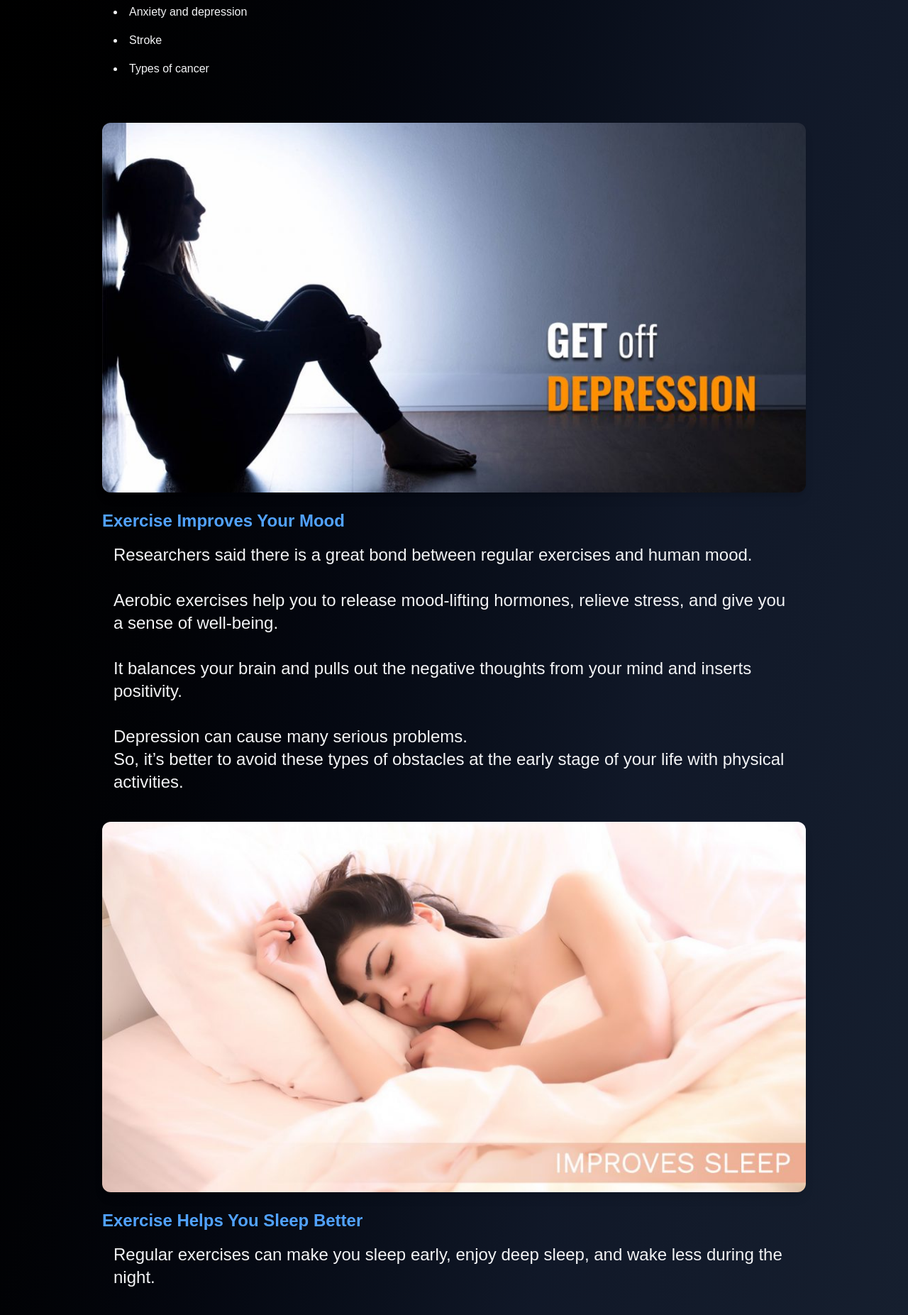
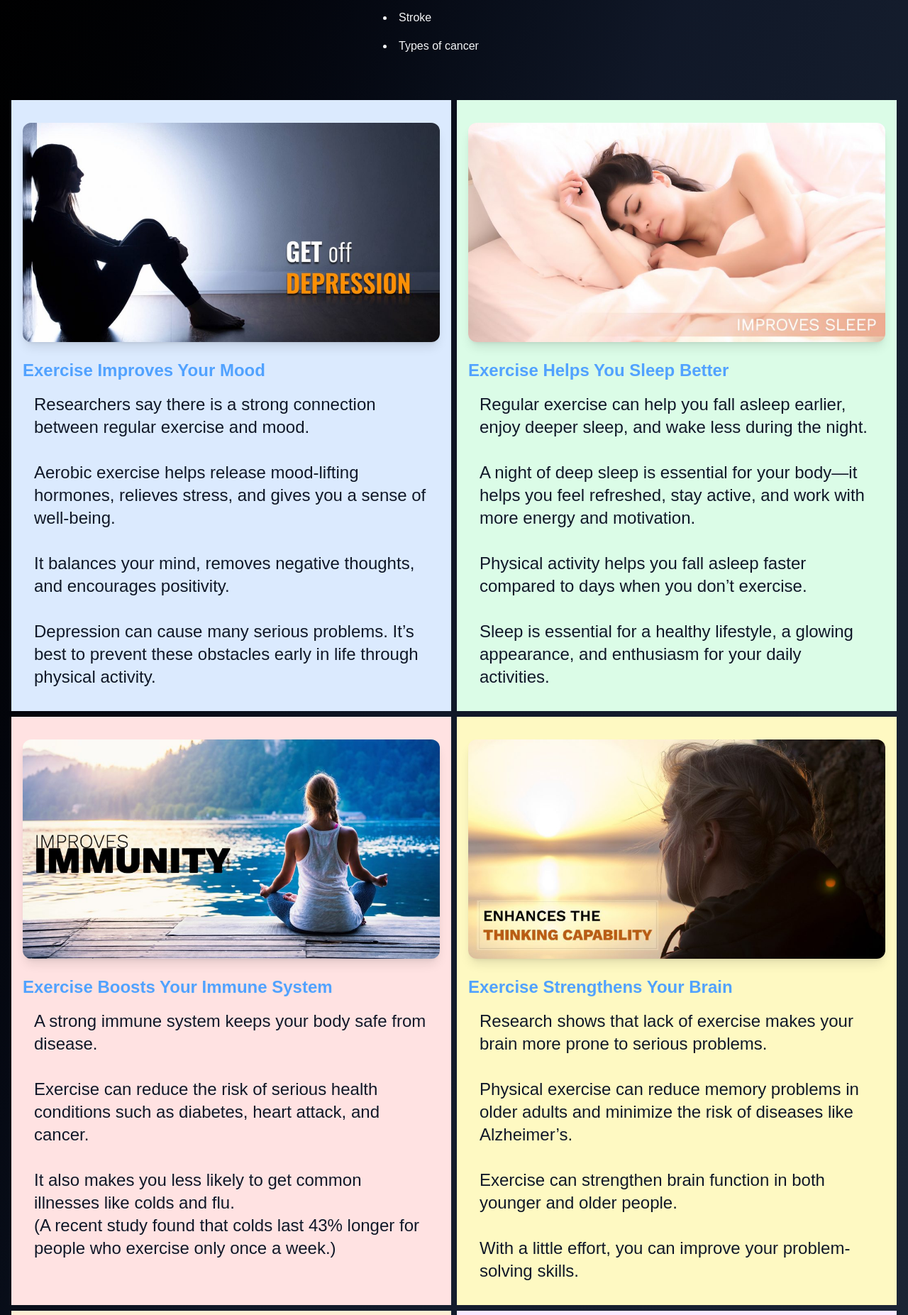
Before and after one commit to jacam666/coaching-website, a Next.js app: page /why-exercise in a window 1280 px wide. Shown: the part 880-2733 px from the top of the page at 71% size. Built offline with nearby package versions, Linux system fonts and the light colour scheme.

Commit message:
restyled why-exercise page

```diff
--- a/src/app/why-exercise/page.tsx
+++ b/src/app/why-exercise/page.tsx
@@ -10,7 +10,7 @@ export default function WhyExercise() {
                 <Navbar />
             </div>
             <section className="flex-1 py-10">
-                <div className="w-full max-w-5xl mx-auto px-4">
+                <div className="w-full md:text-center max-w-5xl mx-auto px-4">
                     <Image
                         src="/images/why-exercise/good-fitnees.jpg"
                         alt="Benefits of Exercise"
@@ -25,7 +25,8 @@ export default function WhyExercise() {
                     <h3 className="text-xl font-bold mb-4">
                         It prevents many health issues such as:
                     </h3>
-                    <ul className="list-disc list-inside space-y-4 mx-4 text-gray-100 mb-6">
+                    <ul className="list-disc list-inside md:w-50 mx-auto text-start space-y-4 text-gray-100 mb-6">
+                        <div>
                         <li>
                             High blood pressure
                         </li>
@@ -35,6 +36,7 @@ export default function WhyExercise() {
                         <li>
                             Arthritis
                         </li>
+                        </div>
                         <li>
                             Anxiety and depression
                         </li>
@@ -47,7 +49,8 @@ export default function WhyExercise() {
                     </ul>
                 </div>
             </section>
-            <section className="w-full max-w-5xl mx-auto px-4 ">
+            <div className="px-4 grid grid-cols-1 md:grid-cols-2 gap-2 ">
+                <section className="w-full max-w-5xl mx-auto px-4 bg-blue-100 p-8 ">
                     <Image
                         src="/images/why-exercise/fitness-1.jpg"
                         alt="Benefits of Exercise"
@@ -58,15 +61,14 @@ export default function WhyExercise() {
 
                     <h3 className="text-2xl font-bold mb-4 text-blue-400">Exercise Improves Your Mood</h3>
 
-                <p className="max-w-5xl mx-auto text-lg lg:text-2xl px-4 mb-10 text-gray-100">
-                    Researchers said there is a great bond between regular exercises and human mood.<br /><br />
-                    Aerobic exercises help you to release mood-lifting hormones, relieve stress, and give you a sense of well-being.<br /><br />
-                    It balances your brain and pulls out the negative thoughts from your mind and inserts positivity.<br /><br />
-                    Depression can cause many serious problems.<br />
-                    So, it’s better to avoid these types of obstacles at the early stage of your life with physical activities.
+                    <p className="max-w-5xl mx-auto text-lg lg:text-2xl px-4  text-gray-900">
+                        Researchers say there is a strong connection between regular exercise and mood.<br /><br />
+                        Aerobic exercise helps release mood-lifting hormones, relieves stress, and gives you a sense of well-being.<br /><br />
+                        It balances your mind, removes negative thoughts, and encourages positivity.<br /><br />
+                        Depression can cause many serious problems. It’s best to prevent these obstacles early in life through physical activity.
                     </p>
                 </section>
-            <section className="w-full max-w-5xl mx-auto px-4 ">
+                <section className="w-full max-w-5xl mx-auto px-4 bg-green-100 p-8 ">
                     <Image
                         src="/images/why-exercise/fitness-sleep.jpg"
                         alt="Benefits of Exercise"
@@ -77,14 +79,14 @@ export default function WhyExercise() {
 
                     <h3 className="text-2xl font-bold mb-4 text-blue-400">Exercise Helps You Sleep Better</h3>
 
-                     <p className="max-w-5xl mx-auto text-lg lg:text-2xl px-4 mb-10 text-gray-100">
-                         Regular exercises can make you sleep early, enjoy deep sleep, and wake less during the night.<br /><br />
-                         A night of deep sleep is the necessity of your body—it helps you feel refreshed, stay active, and work with more energy and encouragement.<br /><br />
-                         When you do some sort of physical movements, it will make you sleep faster compared to other days when you don’t perform any workout.<br /><br />
-                         And we all know sleep is an essential part of your life to bring glow on your face, a healthy lifestyle, and enthusiasm to engage in your work.
+                    <p className="max-w-5xl mx-auto text-lg lg:text-2xl px-4  text-gray-900">
+                        Regular exercise can help you fall asleep earlier, enjoy deeper sleep, and wake less during the night.<br /><br />
+                        A night of deep sleep is essential for your body—it helps you feel refreshed, stay active, and work with more energy and motivation.<br /><br />
+                        Physical activity helps you fall asleep faster compared to days when you don’t exercise.<br /><br />
+                        Sleep is essential for a healthy lifestyle, a glowing appearance, and enthusiasm for your daily activities.
                     </p>
                 </section>
-            <section className="w-full max-w-5xl mx-auto px-4 ">
+                <section className="w-full max-w-5xl mx-auto px-4 bg-red-100 p-8 ">
                     <Image
                         src="/images/why-exercise/fitness-immunity.jpg"
                         alt="Benefits of Exercise"
@@ -95,14 +97,14 @@ export default function WhyExercise() {
 
                     <h3 className="text-2xl font-bold mb-4 text-blue-400">Exercise Boosts Your Immune System</h3>
 
-                <p className="max-w-5xl mx-auto text-lg lg:text-2xl px-4 mb-10 text-gray-100">
-                    A stronger immune system keeps the body safe from diseases.<br /><br />
-                    The physical benefits of exercise can reduce the risk of certain serious health conditions such as diabetes, heart attack, and cancer.<br /><br />
-                    It also makes you less likely to get common illnesses such as colds and flu.<br />
-                    (A recent study has declared, colds last 43% longer for people who work out once a week).
+                    <p className="max-w-5xl mx-auto text-lg lg:text-2xl px-4  text-gray-900">
+                        A strong immune system keeps your body safe from disease.<br /><br />
+                        Exercise can reduce the risk of serious health conditions such as diabetes, heart attack, and cancer.<br /><br />
+                        It also makes you less likely to get common illnesses like colds and flu.<br />
+                        (A recent study found that colds last 43% longer for people who exercise only once a week.)
                     </p>
                 </section>
-            <section className="w-full max-w-5xl mx-auto px-4 ">
+                <section className="w-full max-w-5xl mx-auto px-4 bg-yellow-100 p-8 ">
                     <Image
                         src="/images/why-exercise/fitness-thinking.jpg"
                         alt="Benefits of Exercise"
@@ -113,14 +115,14 @@ export default function WhyExercise() {
 
                     <h3 className="text-2xl font-bold mb-4 text-blue-400">Exercise Strengthens Your Brain</h3>
 
-                <p className="max-w-5xl mx-auto text-lg lg:text-2xl px-4 mb-10 text-gray-100">
-                    Science says less workout means your brain is more prone to serious problems.<br /><br />
-                    There is great value in physical exercise—it can lessen memory problems like loss of memory in older people and minimize diseases like Alzheimer’s.<br /><br />
-                    Physical exercise can strengthen the brain functionality of both younger and older people.<br /><br />
-                    With a little effort, you’re capable of increasing the problem-solving skills in your mind.
+                    <p className="max-w-5xl mx-auto text-lg lg:text-2xl px-4  text-gray-900">
+                        Research shows that lack of exercise makes your brain more prone to serious problems.<br /><br />
+                        Physical exercise can reduce memory problems in older adults and minimize the risk of diseases like Alzheimer’s.<br /><br />
+                        Exercise can strengthen brain function in both younger and older people.<br /><br />
+                        With a little effort, you can improve your problem-solving skills.
                     </p>
                 </section>
-            <section className="w-full max-w-5xl mx-auto px-4 ">
+                <section className="w-full max-w-5xl mx-auto px-4 bg-orange-100 p-8 ">
                     <Image
                         src="/images/why-exercise/fitness-weight.jpg"
                         alt="Benefits of Exercise"
@@ -131,13 +133,13 @@ export default function WhyExercise() {
 
                     <h3 className="text-2xl font-bold mb-4 text-blue-400">Exercise Helps Control Your Weight</h3>
 
-                <p className="max-w-5xl mx-auto text-lg lg:text-2xl px-4 mb-10 text-gray-100">
-                    Overweight people can’t survive for longer; they can easily be influenced by diseases that are caused due to their weight.<br /><br />
-                    It’s better to control your weight if you want to stay healthy in your life.<br /><br />
-                    Physical fitness is important for people of all ages, especially for obese people.
+                    <p className="max-w-5xl mx-auto text-lg lg:text-2xl px-4  text-gray-900">
+                        Overweight people are at higher risk for diseases related to excess weight.<br /><br />
+                        It’s important to control your weight to stay healthy.<br /><br />
+                        Physical fitness is important for people of all ages, especially those who are overweight.
                     </p>
                 </section>
-            <section className="w-full max-w-5xl mx-auto px-4 ">
+                <section className="w-full max-w-5xl mx-auto bg-fuchsia-100 px-4 p-8 ">
                     <Image
                         src="/images/why-exercise/fitness-fun.jpg"
                         alt="Benefits of Exercise"
@@ -148,12 +150,13 @@ export default function WhyExercise() {
 
                     <h3 className="text-2xl font-bold mb-4 text-blue-400">Exercise Makes Life More Fun</h3>
 
-                     <p className="max-w-5xl mx-auto text-lg lg:text-2xl px-4 mb-10 text-gray-100">
-                         Physical exercise is not always hard to do; it gives you another kind of pleasantness.<br /><br />
-                         Enjoy the outdoors and engage in activities that make you happy.<br /><br />
-                         Your fitness can make you part of a passionate team like a dancer or soccer team, and you can even start your own fitness center.
+                    <p className="max-w-5xl mx-auto text-lg lg:text-2xl px-4  text-gray-900">
+                        Physical exercise isn’t always hard; it can be enjoyable.<br /><br />
+                        Enjoy the outdoors and participate in activities that make you happy.<br /><br />
+                        Your fitness can help you join passionate groups, such as dance or sports teams, or even start your own fitness center.
                     </p>
                 </section>
+            </div>
             <Footer />
         </main>
     )
```
Lines whose indentation alone changed are shown as unchanged.
